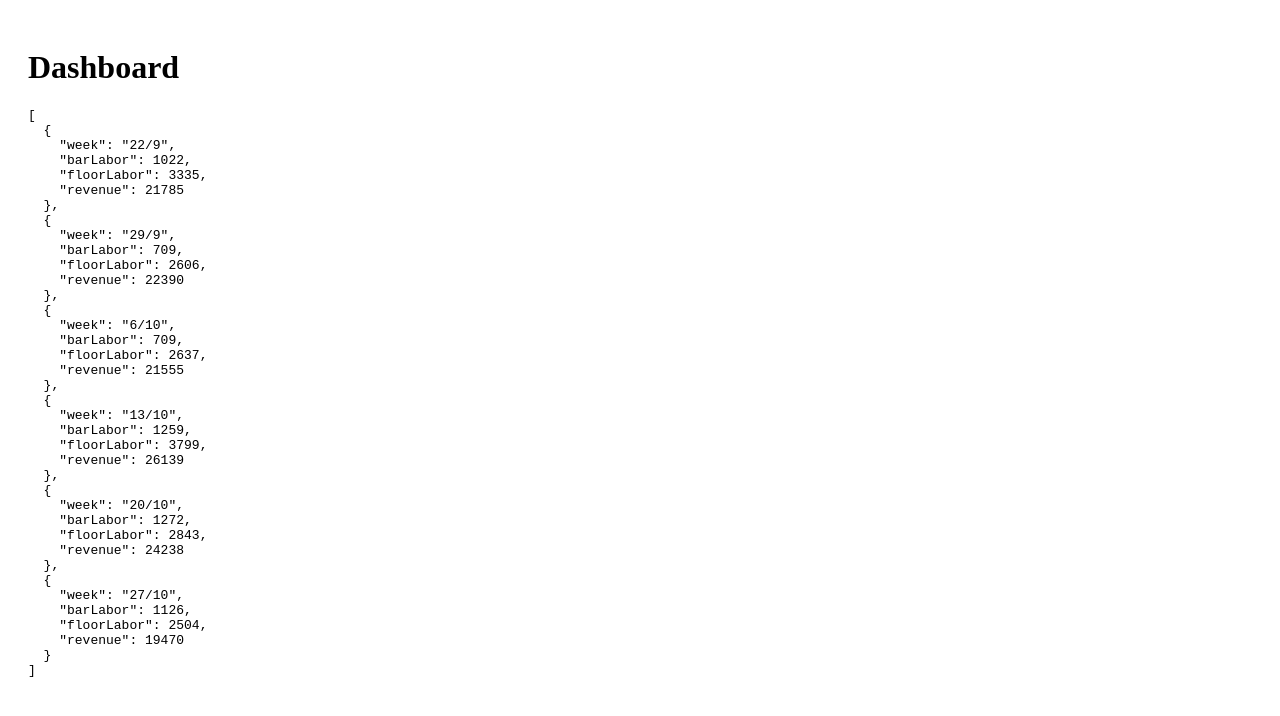
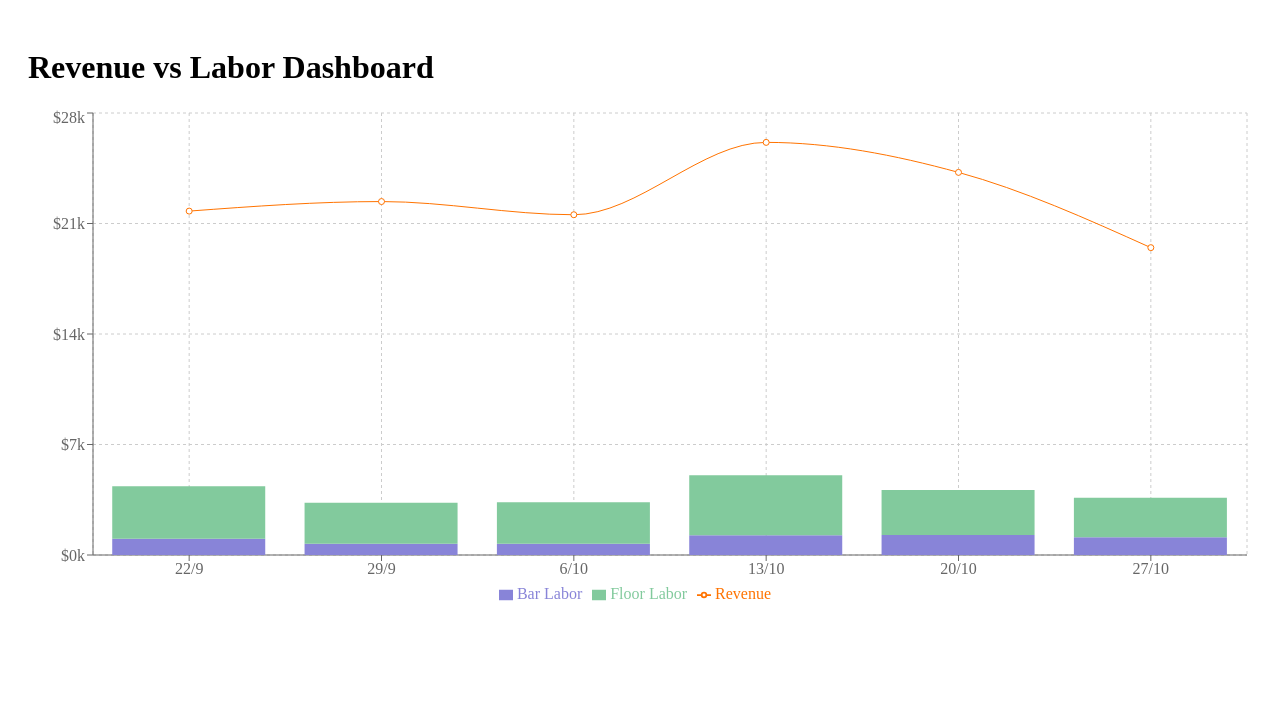
Before and after one commit to IsoBob1/labor-revenue-dashboard, a Next.js app: page / in a window 1280 px wide. Shown: the top 716 px of the page. Built offline with nearby package versions, Linux system fonts and the light colour scheme.

Commit message:
Update index.js

```diff
--- a/pages/index.js
+++ b/pages/index.js
@@ -1,4 +1,5 @@
 import React from 'react';
+import { ComposedChart, Line, Bar, XAxis, YAxis, CartesianGrid, Tooltip, Legend, ResponsiveContainer } from 'recharts';
 
 const data = [
   { week: '22/9', barLabor: 1022, floorLabor: 3335, revenue: 21785 },
@@ -10,10 +11,25 @@ const data = [
 ];
 
 export default function Home() {
+  const formatCurrency = (value) => `$${value.toLocaleString()}`;
+
   return (
     <div style={{ padding: '20px' }}>
-      <h1>Dashboard</h1>
-      <pre>{JSON.stringify(data, null, 2)}</pre>
+      <h1>Revenue vs Labor Dashboard</h1>
+      <div style={{ height: '500px', width: '100%' }}>
+        <ResponsiveContainer>
+          <ComposedChart data={data}>
+            <CartesianGrid strokeDasharray="3 3" />
+            <XAxis dataKey="week" />
+            <YAxis tickFormatter={value => `$${value/1000}k`} />
+            <Tooltip formatter={formatCurrency} />
+            <Legend />
+            <Bar dataKey="barLabor" name="Bar Labor" stackId="labor" fill="#8884d8" />
+            <Bar dataKey="floorLabor" name="Floor Labor" stackId="labor" fill="#82ca9d" />
+            <Line type="monotone" dataKey="revenue" name="Revenue" stroke="#ff7300" />
+          </ComposedChart>
+        </ResponsiveContainer>
+      </div>
     </div>
   );
 }
```
